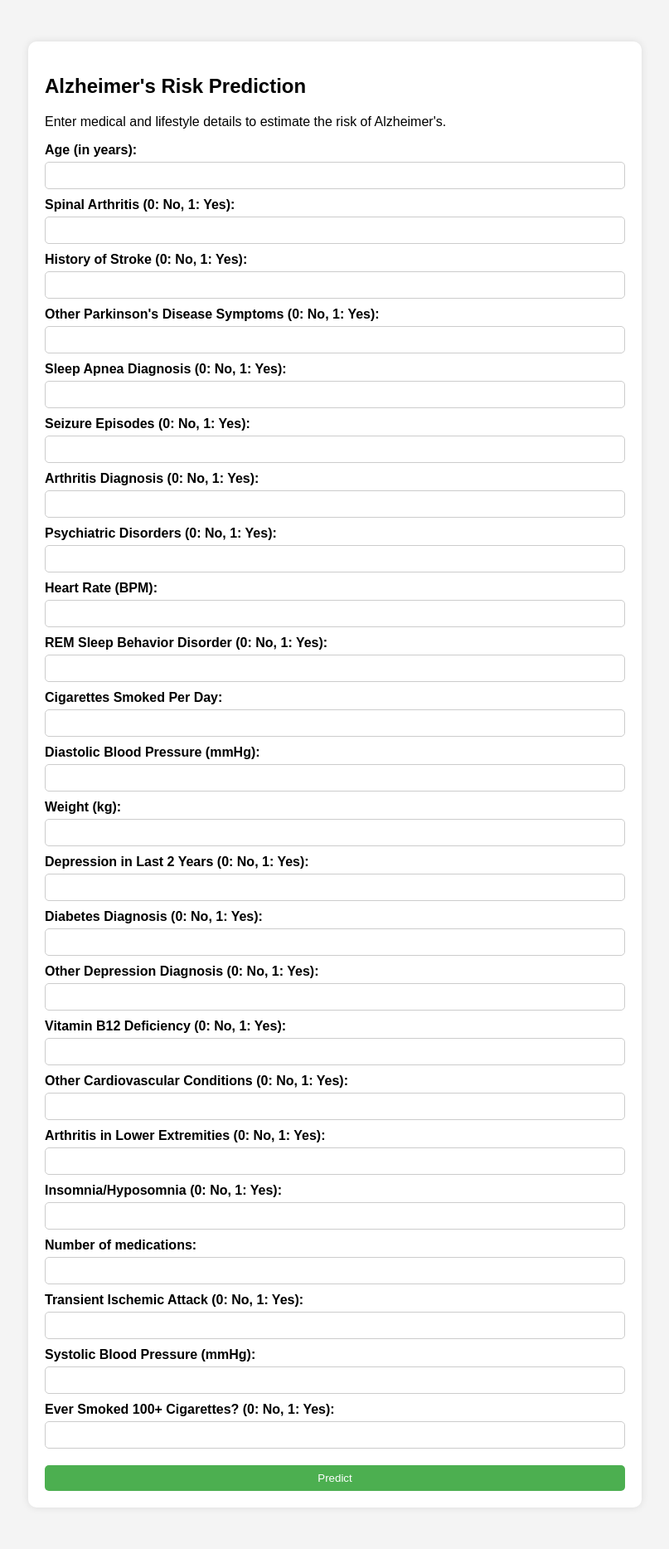
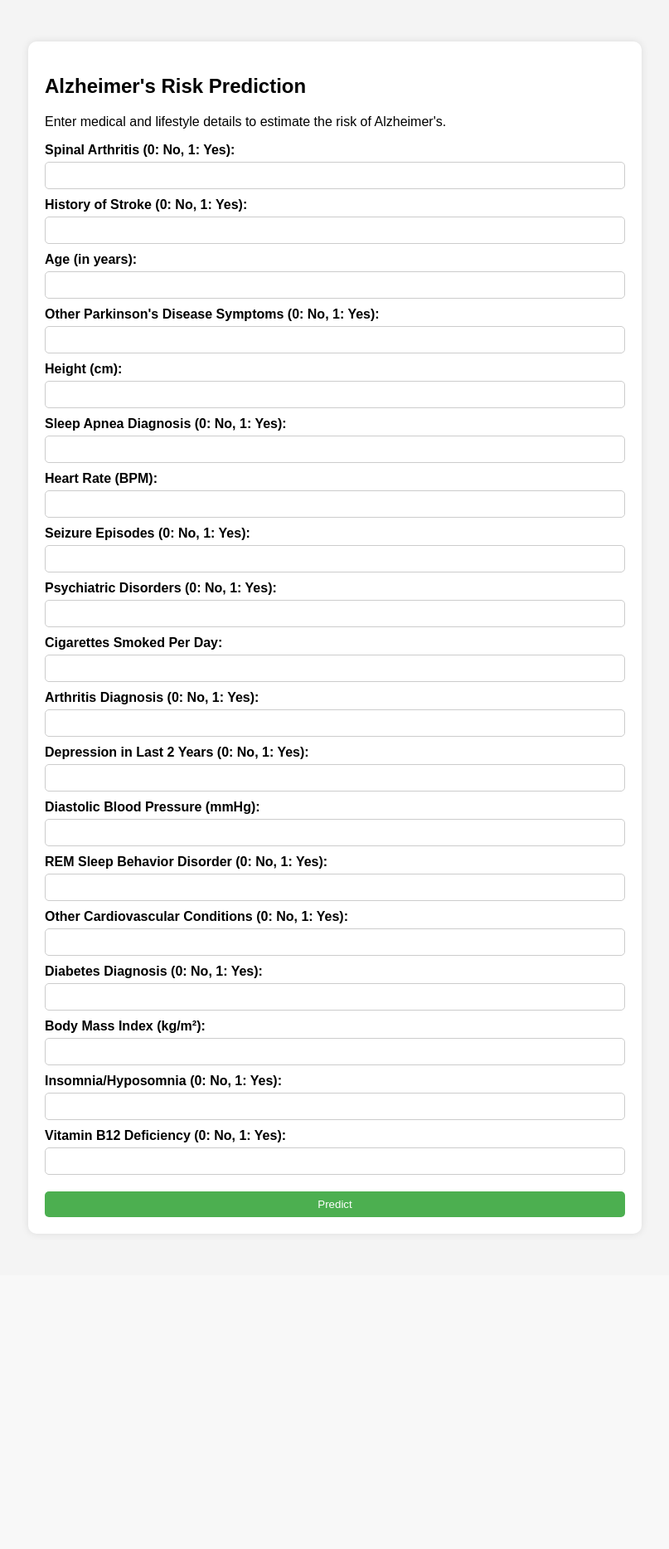
Before and after one commit to Vinay-Neuro/ALZRISK, a Flask app: page / in a window 1280 px wide. Shown: the whole page at 83% size, without its empty margins (236-1043 px from the left). After the commit the page ends 1489 px from the top, so only its background shows below. Run offline with Flask 3, Linux system fonts and the light colour scheme; parts of the project's set-up code (start-up, migrations or seed data) failed here and were passed over.

Commit message:
Update index.html

```diff
--- a/templates/index.html
+++ b/templates/index.html
@@ -52,77 +52,62 @@
         <h2>Alzheimer's Risk Prediction</h2>
         <p>Enter medical and lifestyle details to estimate the risk of Alzheimer's.</p>
         <form action="/predict" method="post">
-            <label for="NACCAGE">Age (in years):</label>
-            <input type="number" step="1" name="NACCAGE" required>
-
             <label for="ARTSPIN">Spinal Arthritis (0: No, 1: Yes):</label>
             <input type="number" name="ARTSPIN" required>
 
             <label for="CBSTROKE">History of Stroke (0: No, 1: Yes):</label>
             <input type="number" name="CBSTROKE" required>
 
+            <label for="NACCAGE">Age (in years):</label>
+            <input type="number" step="1" name="NACCAGE" required>
+
             <label for="PDOTHR">Other Parkinson's Disease Symptoms (0: No, 1: Yes):</label>
             <input type="number" name="PDOTHR" required>
+
+            <label for="HEIGHT">Height (cm):</label>
+            <input type="number" step="0.1" name="HEIGHT" required>
 
             <label for="SLEEPAP">Sleep Apnea Diagnosis (0: No, 1: Yes):</label>
             <input type="number" name="SLEEPAP" required>
 
+            <label for="HRATE">Heart Rate (BPM):</label>
+            <input type="number" step="0.01" name="HRATE" required>
+
             <label for="SEIZURES">Seizure Episodes (0: No, 1: Yes):</label>
             <input type="number" name="SEIZURES" required>
+
+            <label for="PSYCDIS">Psychiatric Disorders (0: No, 1: Yes):</label>
+            <input type="number" name="PSYCDIS" required>
+
+            <label for="PACKSPER">Cigarettes Smoked Per Day:</label>
+            <input type="number" step="1" name="PACKSPER" required>
 
             <label for="ARTH">Arthritis Diagnosis (0: No, 1: Yes):</label>
             <input type="number" name="ARTH" required>
 
-            <label for="PSYCDIS">Psychiatric Disorders (0: No, 1: Yes):</label>
-            <input type="number" name="PSYCDIS" required>
+            <label for="DEP2YRS">Depression in Last 2 Years (0: No, 1: Yes):</label>
+            <input type="number" name="DEP2YRS" required>
 
-            <label for="HRATE">Heart Rate (BPM):</label>
-            <input type="number" step="0.01" name="HRATE" required>
+            <label for="BPDIAS">Diastolic Blood Pressure (mmHg):</label>
+            <input type="number" step="1" name="BPDIAS" required>
 
             <label for="REMDIS">REM Sleep Behavior Disorder (0: No, 1: Yes):</label>
             <input type="number" name="REMDIS" required>
 
-            <label for="PACKSPER">Cigarettes Smoked Per Day:</label>
-            <input type="number" step="1" name="PACKSPER" required>
-
-            <label for="BPDIAS">Diastolic Blood Pressure (mmHg):</label>
-            <input type="number" step="1" name="BPDIAS" required>
-
-            <label for="WEIGHT">Weight (kg):</label>
-            <input type="number" step="0.01" name="WEIGHT" required>
-
-            <label for="DEP2YRS">Depression in Last 2 Years (0: No, 1: Yes):</label>
-            <input type="number" name="DEP2YRS" required>
+            <label for="CVOTHR">Other Cardiovascular Conditions (0: No, 1: Yes):</label>
+            <input type="number" name="CVOTHR" required>
 
             <label for="DIABETES">Diabetes Diagnosis (0: No, 1: Yes):</label>
             <input type="number" name="DIABETES" required>
 
-            <label for="DEPOTHR">Other Depression Diagnosis (0: No, 1: Yes):</label>
-            <input type="number" name="DEPOTHR" required>
-
-            <label for="B12DEF_PREFINAL">Vitamin B12 Deficiency (0: No, 1: Yes):</label>
-            <input type="number" name="B12DEF_PREFINAL" required>
-
-            <label for="CVOTHR">Other Cardiovascular Conditions (0: No, 1: Yes):</label>
-            <input type="number" name="CVOTHR" required>
-
-            <label for="ARTLOEX">Arthritis in Lower Extremities (0: No, 1: Yes):</label>
-            <input type="number" name="ARTLOEX" required>
+            <label for="NACCBMI">Body Mass Index (kg/m²):</label>
+            <input type="number" step="0.1" name="NACCBMI" required>
 
             <label for="HYPOSOM">Insomnia/Hyposomnia (0: No, 1: Yes):</label>
             <input type="number" name="HYPOSOM" required>
 
-            <label for="NACCAMD">Number of medications:</label>
-            <input type="number" name="NACCAMD" required>
-
-            <label for="CBTIA">Transient Ischemic Attack (0: No, 1: Yes):</label>
-            <input type="number" name="CBTIA" required>
-
-            <label for="BPSYS">Systolic Blood Pressure (mmHg):</label>
-            <input type="number" step="1" name="BPSYS" required>
-
-            <label for="TOBAC100">Ever Smoked 100+ Cigarettes? (0: No, 1: Yes):</label>
-            <input type="number" name="TOBAC100" required>
+            <label for="B12DEF_PREFINAL">Vitamin B12 Deficiency (0: No, 1: Yes):</label>
+            <input type="number" name="B12DEF_PREFINAL" required>
 
             <input type="submit" value="Predict">
         </form>
```
